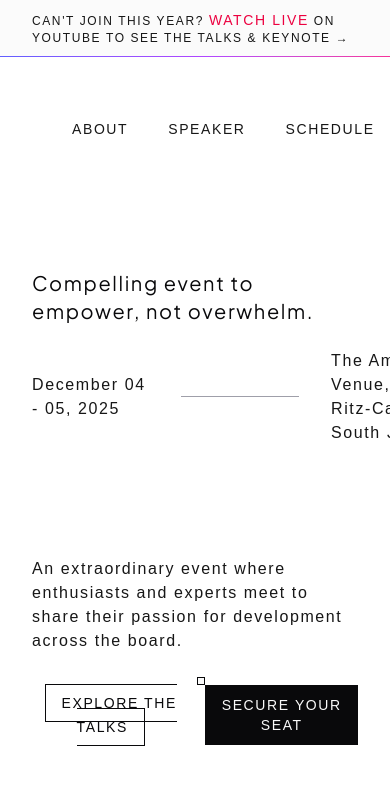
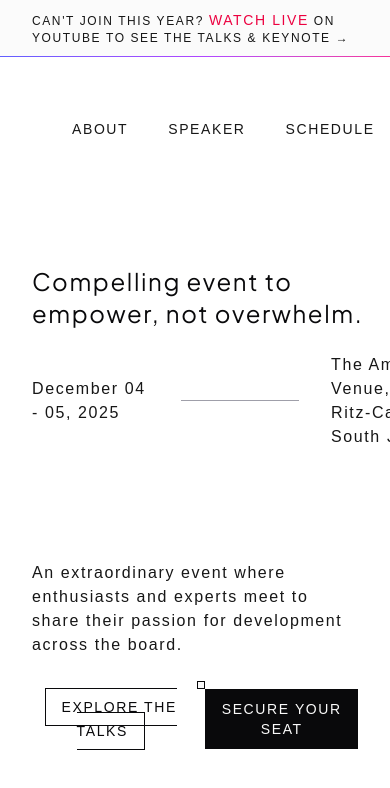
Before and after one commit to gdgjakarta/devfest, a Next.js app: page / in a window 390 px wide. Shown: the top 788 px of the page. Built offline with nearby package versions, Linux system fonts and the light colour scheme; a web font is replaced by a local one.

Commit message:
hero, cta, header

```diff
--- a/app/page.tsx
+++ b/app/page.tsx
@@ -43,7 +43,7 @@ export default function Home() {
           className="w-full min-h-[80vh] flex flex-col justify-center gap-28"
         >
           <div className="grid gap-6">
-            <h1 className="text-xl md:text-6xl xl:text-8xl font-light text-zinc-950 dark:text-zinc-50">
+            <h1 className="text-2xl md:text-6xl xl:text-8xl font-light text-zinc-950 dark:text-zinc-50">
               Compelling event to <br /> empower, not overwhelm.
             </h1>
             <div className="flex items-center gap-8">
```
